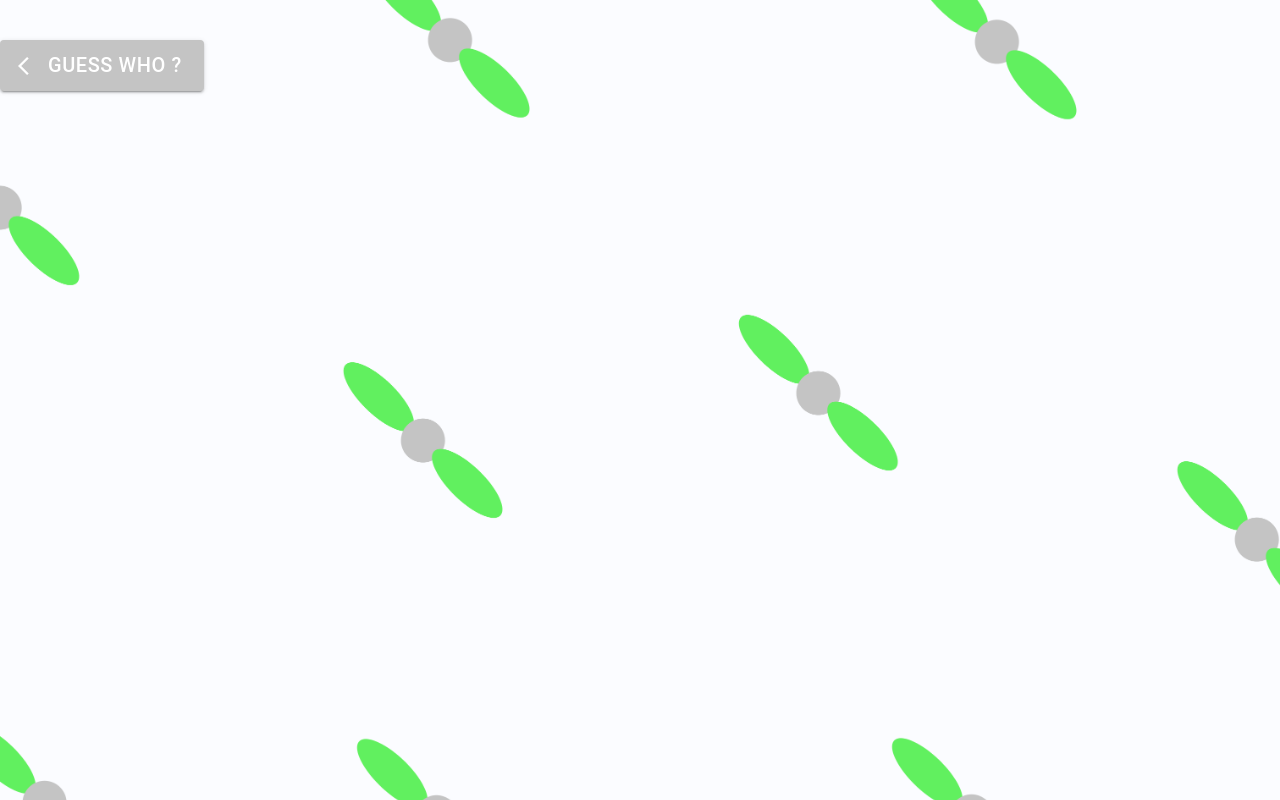
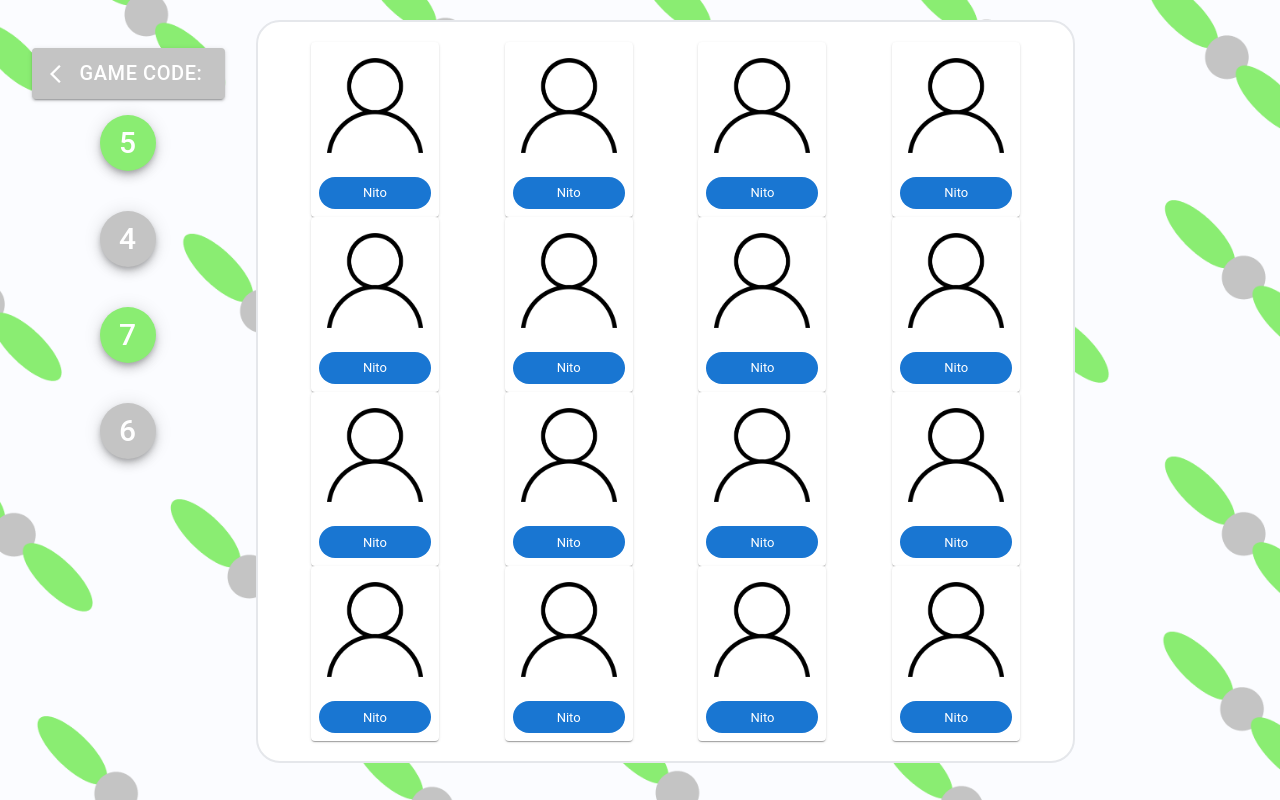
Before and after one commit to Nito1309/guessWho, a React (Create React App) app: page /creategame in a window 1280 px wide. Built offline with nearby package versions, Linux system fonts and the light colour scheme.

Commit message:
create game component

```diff
--- a/src/components/CreateGame.jsx
+++ b/src/components/CreateGame.jsx
@@ -1,10 +1,62 @@
+import { Card, CardContent, Fab, Stack } from "@mui/material";
 import React from "react";
+import { Link } from "react-router-dom";
 import BackButton from "./form-components/BackButton";
+import GameCard from "./game-components/GameCard";
+
+
+class PlayerCard {
+    constructor(name,image){
+        this.name=name;
+        this.image=image;
+    }
+}
+
+var deck = [];
+for (var i = 0; i < 16; i++) {
+    deck.push({
+        name: 'Nito',
+        image: ''
+    });
+}
 
 function CreateGame(){
     return(
-        <div id="parent" className='w-full h-screen bg-background-create-game bg-cover'>
-            <BackButton text={'Guess who ?'} bgcolor='#C4C4C4' navigate='/'></BackButton>
+        <div id="parent" className='w-full h-screen bg-background-create-game bg-cover flex flex-row'>
+            <div className='basis-1/5' id='left-bar' >
+                <Stack className='!mt-2' spacing={2}
+                    alignItems="center" >
+                    <Stack spacing={1}
+                        direction="column"
+                        alignItems="center">
+                        <BackButton text={'GAME CODE: '} bgcolor='#C4C4C4' navigate='/'/>
+                    </Stack>
+
+                            <Stack spacing={5}>
+                                <Fab aria-label="gameCode" sx={{ bgcolor: '#8AED72', color:'#FFF' , fontSize: '30px'} }>5</Fab>
+                                <Fab aria-label="add" sx={{ bgcolor: '#C4C4C4', color:'#FFF' , fontSize: '30px'}}>4</Fab>
+                                <Fab aria-label="add" sx={{ bgcolor: '#8AED72', color:'#FFF' , fontSize: '30px'}} >7</Fab>
+                                <Fab aria-label="add" sx={{ bgcolor: '#C4C4C4', color:'#FFF' , fontSize: '30px'}}>6</Fab>
+                            </Stack>
+
+                </Stack>
+            </div>
+            <div className='basis-4/5  ' id='game-panel'>
+                <div id='card-container' className='w-4/5 bg-white p-5 border-2 rounded-3xl grid grid-cols-4  mt-5 place-items-center'>
+                    {
+
+                        deck.map((value, index) => {
+
+                            return (
+                                <Link to='/game'>
+                                    <GameCard link='/game' name={value.name}/>
+                                </Link>
+                            )
+                        })
+                    }
+                </div>
+            </div>
+
         </div>
     )
 }
--- a/src/components/JoinGame.jsx
+++ b/src/components/JoinGame.jsx
@@ -21,7 +21,7 @@ function JoinGame() {
 
     return (
         <div id="parent" className='w-full h-screen bg-background-join bg-cover'>
-            <BackButton text={'Guess who ?'} bgcolor='#1976D2' navigate='/'></BackButton>
+            <BackButton text={'Guess who ?'} bgcolor='#1976D2' navigate='/'/>
                 <Stack spacing={2}
                     alignItems="center" >
                     <Stack spacing={3}
--- a/src/components/form-components/BackButton.jsx
+++ b/src/components/form-components/BackButton.jsx
@@ -2,7 +2,7 @@ import React from "react";
 import { Button } from "@mui/material";
 import { Link } from 'react-router-dom';
 import ArrowBackIosIcon from '@mui/icons-material/ArrowBackIos';
-import { fontSize } from "@mui/system";
+
 
 const BackButton = ({text,navigate='' , bgcolor}) => {
     if (navigate!==''){
--- a/src/components/game-components/GameCard.jsx
+++ b/src/components/game-components/GameCard.jsx
@@ -6,26 +6,32 @@ import DefaultImage from '../../assets/img/character-default.png'
 import UnknownCharacter from '../../assets/img/background-card.png'
 import Chip from '@mui/material/Chip';
 import { ButtonBase, CardActionArea } from '@mui/material';
+import { Link } from 'react-router-dom';
 
-const GameCard = ({picture='character-default', name='Nito'}, id) => {
+
+const GameCard = ({picture='character-default', name='Nito'}, id, link) => {
 
   const [background, setBackground] = React.useState(DefaultImage);
-
+  const [cname, setName] = React.useState(name);
   const handleClick = () => {
     setBackground(UnknownCharacter);
+    setName('');
   }
 
   return(
-    <Card className={`w-32 `} >
+  <Card className={`w-32 `} >
+    {/* <Link to={link}> */}
       <CardActionArea
-        onClick={handleClick}>
+        onClick={handleClick}
+       >
         <CardContent>
           <img src={background}/>
         </CardContent>
         <CardActions className='flex justify-center'>
-          <Chip className='!px-8 ' color='primary' label={name} />
+          <Chip className='!px-8 ' color='primary' label={cname} />
         </CardActions>
       </CardActionArea>
+      {/* </Link> */}
     </Card>
   )
 }
```
Also changed, not shown: src/assets/img/background-card.png, src/assets/img/background-create-game.png.
